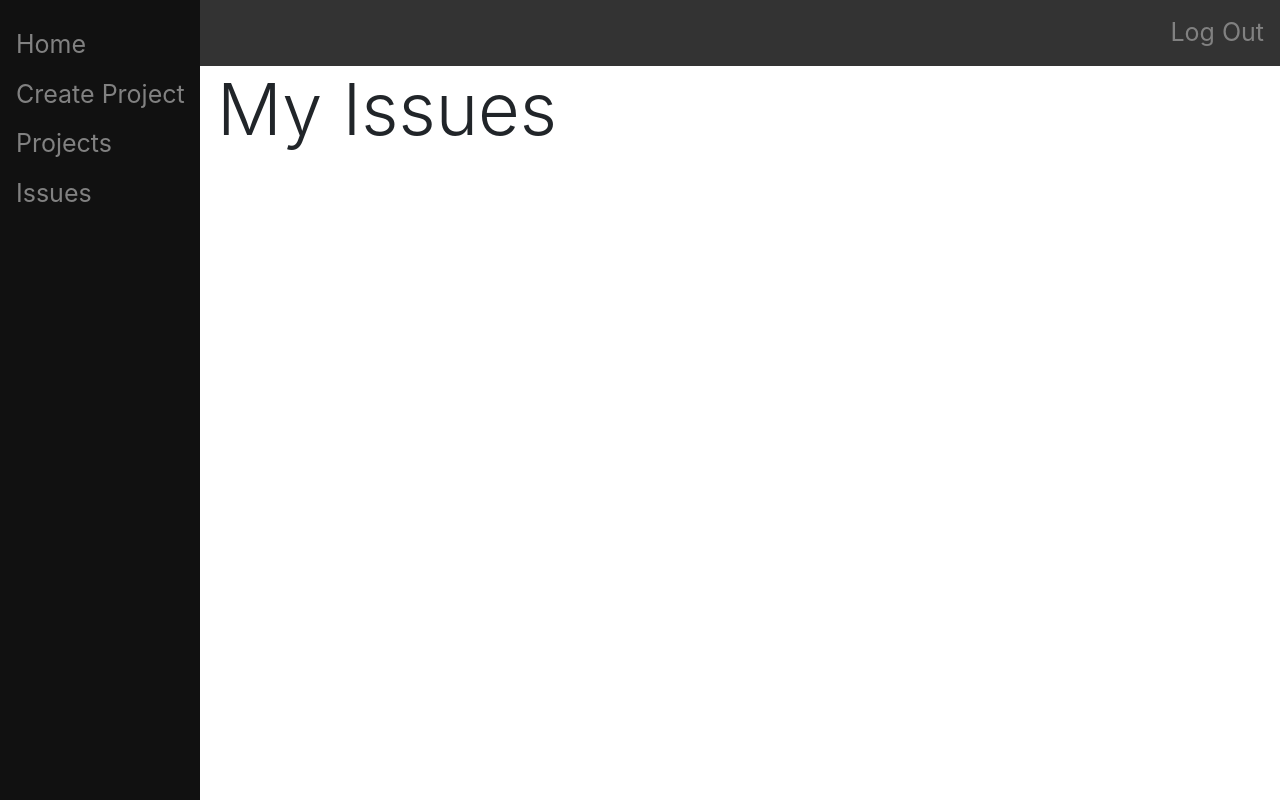
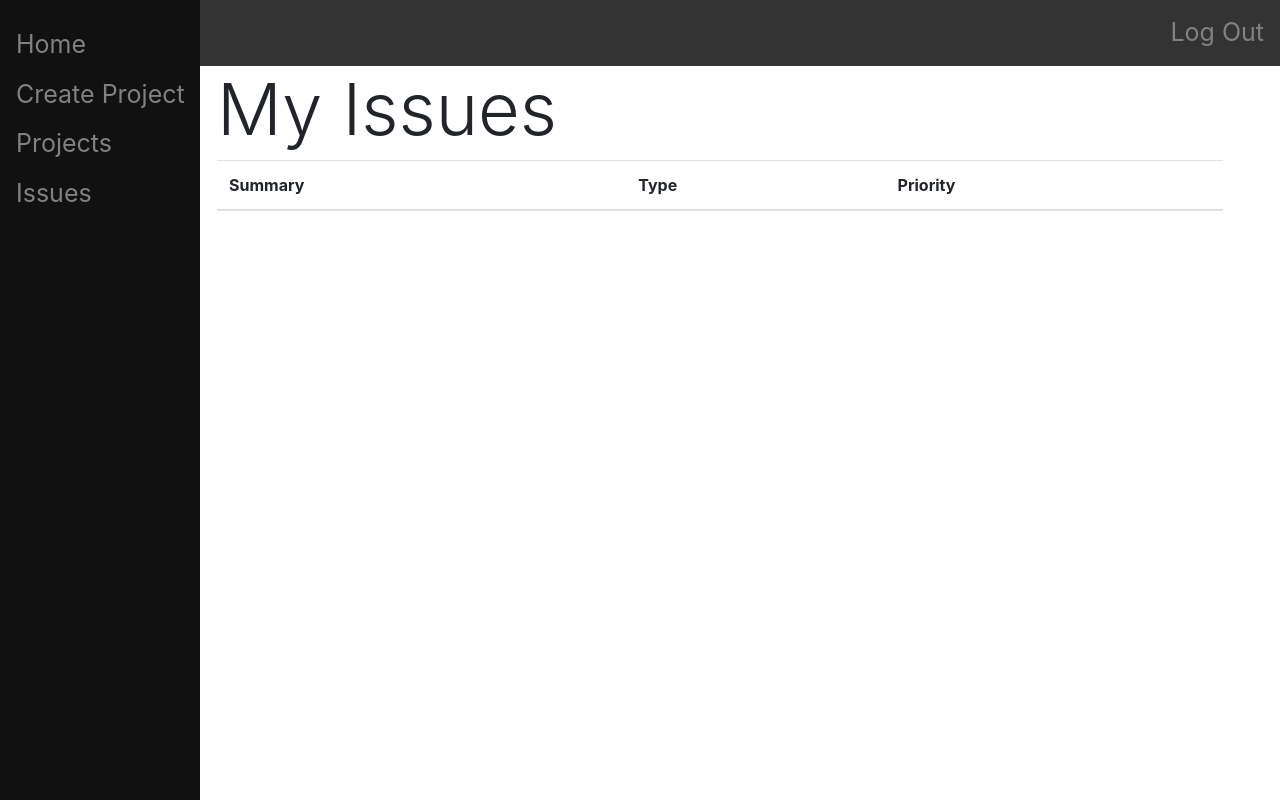
Before and after one commit to shayonghoshroy/issue-tracker, a Django app: page /issue/list/ in a window 1280 px wide. Run offline with Django 3.2, Linux system fonts and the light colour scheme; data comes from the database, SQL or seed files in the repository; both versions use the stored data as it was after the commit; lists and menus that the app fills with data are empty; some libraries are stand-ins or nearby versions.

Commit message:
added bootstrap table to issue list

```diff
--- a/mysite/main/templates/main/issue-list.html
+++ b/mysite/main/templates/main/issue-list.html
@@ -6,7 +6,29 @@ My Issues
 
 {% block content %}
     <h3 class="display-3">My Issues</h3>
-    {% for i in issues %}
-        <p><a href="/project/{{i.project.id}}/issue/{{i.id}}">{{i}}</p>
-    {% endfor %}
+
+    <table class="table table-hover">
+        <thead>
+            <tr>
+                <th scope="col">Summary</th>
+                <th scope="col">Type</th>
+                <th scope="col">Priority</th>
+            </tr>
+        </thead>
+        <tbody>
+            {% for i in issues %}
+                {% if i.priority == "blocker" %}
+                    <tr class="table-danger" style="transform: rotate(0);">
+                {% elif i.priority == "major" %}
+                    <tr class="table-warning" style="transform: rotate(0);">
+                {% else %}
+                    <tr class="table-info" style="transform: rotate(0);">
+                {% endif %}
+                <th style="font-weight:normal" scope="row"><a href="/project/{{i.project.id}}/issue/{{i.id}}" class="stretched-link"></a>{{i.summary}}</th>
+                    <td>{{i.type}}</td>
+                    <td>{{i.priority}}</td>
+                </tr>
+            {% endfor %}
+        </tbody>
+    </table>
 {% endblock %}
```
Also changed, not shown: mysite/main/templates/main/project-list.html (+1 -10 lines), mysite/db.sqlite3.
